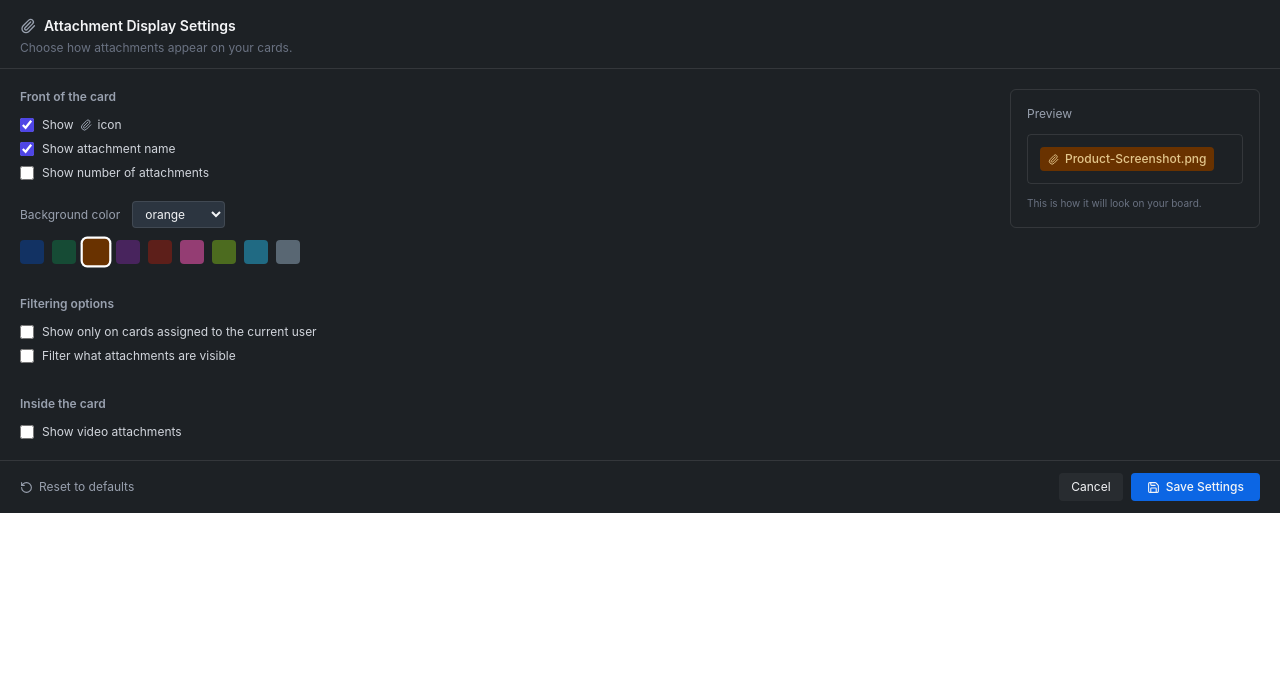
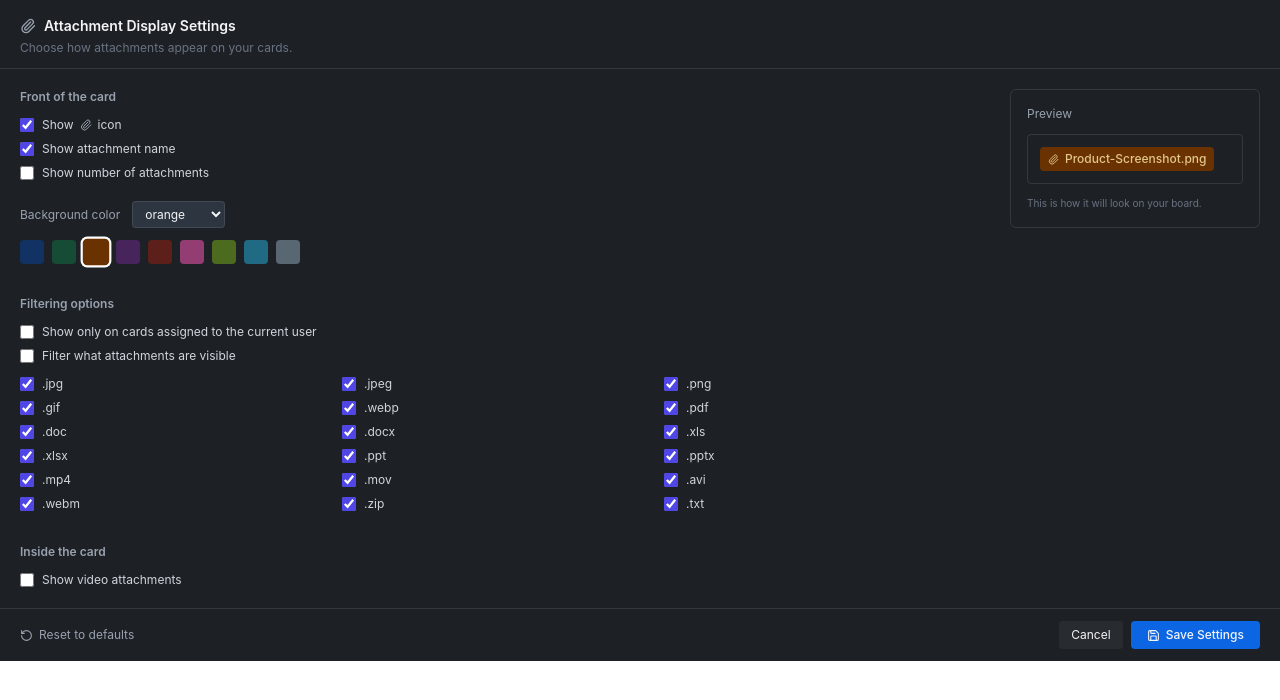
Before and after one commit to Techexplified/smart-attachments-trello, a React (Vite) app: page / in a window 1280 px wide. Shown: the top 700 px of the page. Built offline with nearby package versions, Linux system fonts and the light colour scheme.

Commit message:
filter logic

```diff
--- a/public/powerup.html
+++ b/public/powerup.html
@@ -46,15 +46,18 @@
             t.get("board", "shared", "smartAttachmentSettings"),
           ]);
 
-          const attachments = card.attachments || [];
+          const hiddenTypes = settings?.hiddenTypes || [];
 
-          if (!attachments.length) {
+          const visibleAttachments = attachments.filter((att) => {
+            const ext = att.name.split(".").pop().toLowerCase();
+            return !hiddenTypes.includes(ext);
+          });
+
+          if (!visibleAttachments.length) {
             return [];
           }
 
-          const badgeColor = settings?.bgColor || "orange";
-
-          return attachments.map((att) => ({
+          return visibleAttachments.map((att) => ({
             text: att.name,
             color: badgeColor,
           }));
--- a/src/components/AttachmentSettingsModal.jsx
+++ b/src/components/AttachmentSettingsModal.jsx
@@ -49,15 +49,35 @@ const COLORS = [
   },
 ];
 
+const FILE_TYPES = [
+  "jpg",
+  "jpeg",
+  "png",
+  "gif",
+  "webp",
+  "pdf",
+  "doc",
+  "docx",
+  "xls",
+  "xlsx",
+  "ppt",
+  "pptx",
+  "mp4",
+  "mov",
+  "avi",
+  "webm",
+  "zip",
+  "txt",
+];
+
 const DEFAULT_SETTINGS = {
   showIcon: true,
   showName: true,
   showCount: false,
   bgColor: "orange",
   filterByUser: false,
-  filterByType: false,
-  typeFilter: "*.jpg,*.png",
   showVideoInside: false,
+  hiddenTypes: [], // empty array = all types visible by default
 };
 
 export default function AttachmentSettingsModal() {
@@ -94,6 +114,15 @@ export default function AttachmentSettingsModal() {
       ...prev,
       [key]: value,
     }));
+  };
+
+  const toggleType = (ext) => {
+    setSettings((prev) => {
+      const hidden = prev.hiddenTypes.includes(ext)
+        ? prev.hiddenTypes.filter((t) => t !== ext)
+        : [...prev.hiddenTypes, ext];
+      return { ...prev, hiddenTypes: hidden };
+    });
   };
 
   const handleSave = async () => {
@@ -240,21 +269,17 @@ export default function AttachmentSettingsModal() {
               />
             </div>
 
-            {settings.filterByType && (
-              <div className="mt-3 ml-6">
-                <input
-                  type="text"
-                  value={settings.typeFilter}
-                  onChange={(e) => update("typeFilter", e.target.value)}
-                  placeholder="*.jpg,*.png"
-                  className="w-full bg-[#2c3540] border border-white/10 rounded px-3 py-2 text-xs"
+            <div className="mt-3 grid grid-cols-3 gap-2">
+              {FILE_TYPES.map((ext) => (
+                <Checkbox
+                  key={ext}
+                  id={`type-${ext}`}
+                  checked={!settings.hiddenTypes.includes(ext)}
+                  onChange={() => toggleType(ext)}
+                  label={`.${ext}`}
                 />
-
-                <p className="text-[10px] text-gray-500 mt-1">
-                  Example: *.jpg,*.png
-                </p>
-              </div>
-            )}
+              ))}
+            </div>
           </section>
 
           {/* Inside card */}
--- a/src/components/CardBadge.jsx
+++ b/src/components/CardBadge.jsx
@@ -23,21 +23,26 @@ export default function CardBadge() {
     });
   }, []);
 
-  if (!settings || attachments.length === 0) return null;
+  const visibleAttachments = attachments.filter((att) => {
+    const ext = att.name.split(".").pop().toLowerCase();
+    return !(settings?.hiddenTypes || []).includes(ext);
+  });
+
+  if (!settings || visibleAttachments.length === 0) return null;
 
   const COLOR_MAP = {
-    blue:   "#0079BF",
-    green:  "#61BD4F",
+    blue: "#0079BF",
+    green: "#61BD4F",
     orange: "#FF9F1A",
     purple: "#C377E0",
-    teal:   "#00C2E0",
-    red:    "#EB5A46",
-    gray:   "#838C91",
+    teal: "#00C2E0",
+    red: "#EB5A46",
+    gray: "#838C91",
   };
 
   const hex = COLOR_MAP[settings.bgColor] ?? "#FF9F1A";
-  const showIcon  = settings.showIcon  !== false;
-  const showName  = settings.showName  !== false;
+  const showIcon = settings.showIcon !== false;
+  const showName = settings.showName !== false;
   const showCount = settings.showCount === true;
 
   return (
@@ -48,10 +53,10 @@ export default function CardBadge() {
           style={{ backgroundColor: hex + "33", color: hex }}
         >
           {showIcon && <Paperclip size={11} />}
-          {attachments.length}
+          {visibleAttachments.length}
         </span>
       ) : (
-        attachments.map((att) => (
+        visibleAttachments.map((att) => (
           <span
             key={att.id}
             className="flex items-center gap-1 text-xs font-medium px-2 py-0.5 rounded truncate max-w-[160px]"
--- a/src/components/CardDetailSection.jsx
+++ b/src/components/CardDetailSection.jsx
@@ -30,17 +30,11 @@ export default function CardDetailSection() {
     );
   }
 
-  const isVideo = (name = "") =>
-    /\.(mp4|webm|mov|avi|mkv)$/i.test(name);
+  const isVideo = (name = "") => /\.(mp4|webm|mov|avi|mkv)$/i.test(name);
 
   const visible = attachments.filter((att) => {
-    if (settings.filterByType && settings.typeFilter) {
-      const patterns = settings.typeFilter
-        .split(",")
-        .map((p) => p.trim().replace("*.", "").toLowerCase());
-      const ext = att.name.split(".").pop().toLowerCase();
-      if (!patterns.includes(ext)) return false;
-    }
+    const ext = att.name.split(".").pop().toLowerCase();
+    if ((settings.hiddenTypes || []).includes(ext)) return false;
     if (settings.showVideoInside === false && isVideo(att.name)) return false;
     return true;
   });
```
